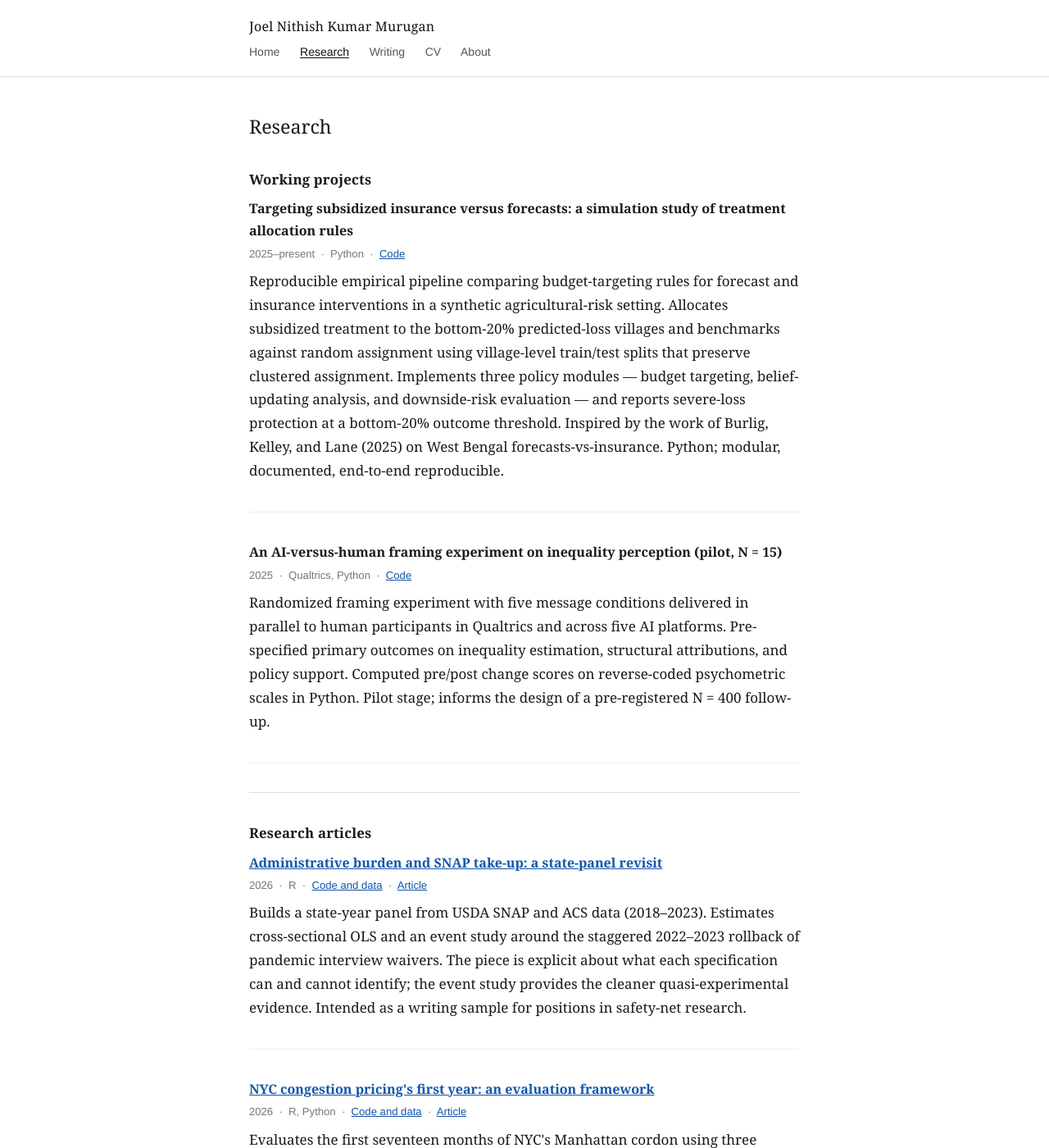
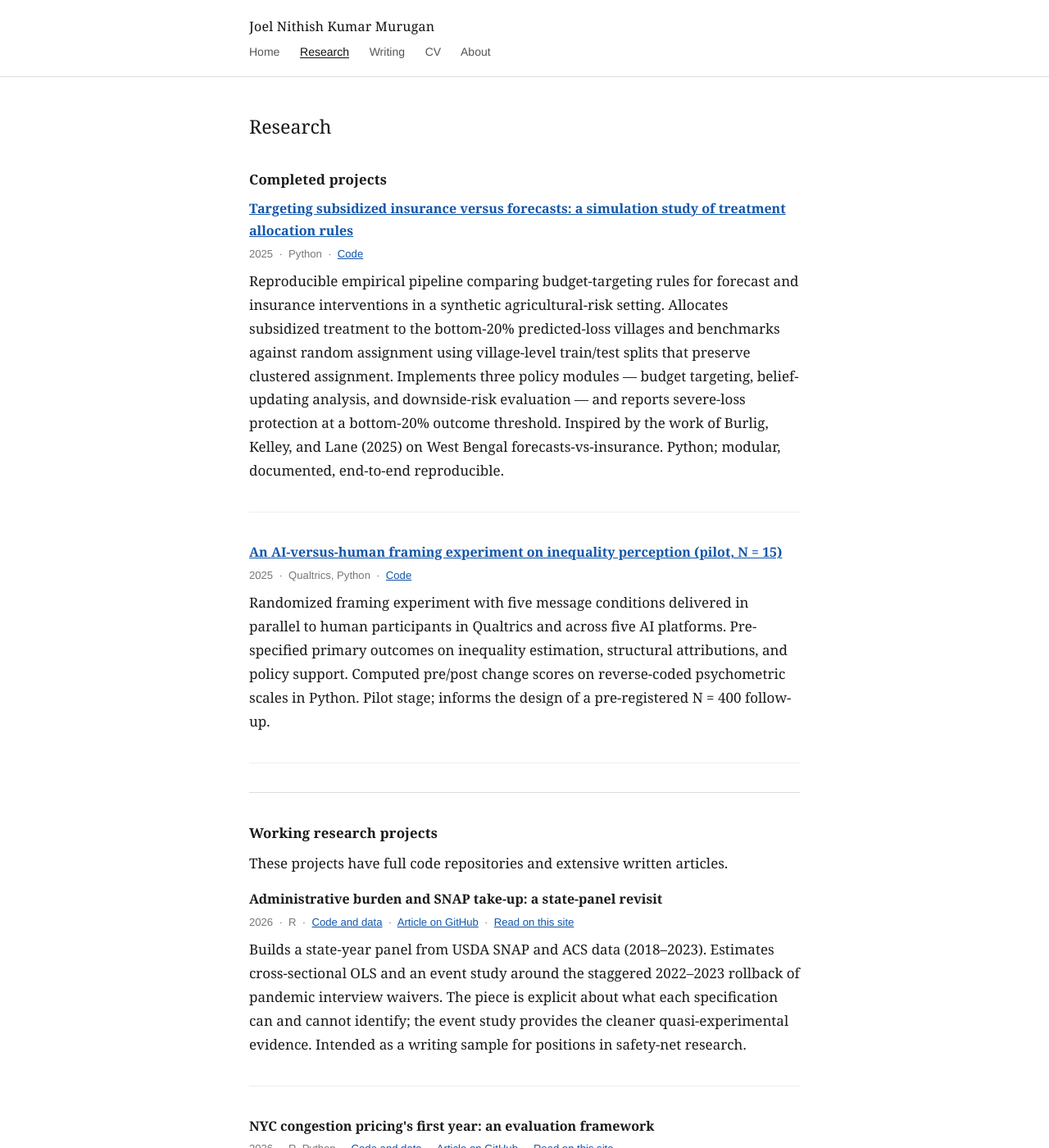
Before and after one commit to JoelNithishKumar/research, a Jekyll site: the page built from research.md, in a window 1280 px wide and 1400 px high. Shown: the whole window at 82% size. Built offline with Jekyll 4.4.1, drawn with Linux system fonts in a browser that asks for light colours; some of the changed text lies outside the part shown.

Commit message:
Update research.md

```diff
--- a/research.md
+++ b/research.md
@@ -3,12 +3,14 @@ layout: page
 title: Research
 ---
 
-## Working projects
+## Completed projects
 
 <div class="project">
-<p class="project-title">Targeting subsidized insurance versus forecasts: a simulation study of treatment allocation rules</p>
+<p class="project-title">
+  <a href="https://github.com/JoelNithishKumar/forecast-policy-learning" target="_blank" rel="noopener">Targeting subsidized insurance versus forecasts: a simulation study of treatment allocation rules</a>
+</p>
 <p class="project-meta">
-  2025–present &nbsp;·&nbsp; Python &nbsp;·&nbsp;
+  2025 &nbsp;·&nbsp; Python &nbsp;·&nbsp;
   <a href="https://github.com/JoelNithishKumar/forecast-policy-learning" target="_blank" rel="noopener">Code</a>
 </p>
 
@@ -16,7 +18,9 @@ Reproducible empirical pipeline comparing budget-targeting rules for forecast an
 </div>
 
 <div class="project">
-<p class="project-title">An AI-versus-human framing experiment on inequality perception (pilot, N = 15)</p>
+<p class="project-title">
+  <a href="https://github.com/JoelNithishKumar/inequality-ai-sensemaking/tree/main" target="_blank" rel="noopener">An AI-versus-human framing experiment on inequality perception (pilot, N = 15)</a>
+</p>
 <p class="project-meta">
   2025 &nbsp;·&nbsp; Qualtrics, Python &nbsp;·&nbsp;
   <a href="https://github.com/JoelNithishKumar/inequality-ai-sensemaking/tree/main" target="_blank" rel="noopener">Code</a>
@@ -27,31 +31,33 @@ Randomized framing experiment with five message conditions delivered in parallel
 
 ---
 
-## Research articles
+## Working research projects
+
+These projects have full code repositories and extensive written articles.
 
 <div class="project">
-<p class="project-title">
-  <a href="/writing/2026/06/10/snap-takeup-administrative-burden/">Administrative burden and SNAP take-up: a state-panel revisit</a>
-</p>
+<p class="project-title">Administrative burden and SNAP take-up: a state-panel revisit</p>
 <p class="project-meta">
   2026 &nbsp;·&nbsp; R &nbsp;·&nbsp;
   <a href="https://github.com/JoelNithishKumar/snap-takeup-revisit" target="_blank" rel="noopener">Code and data</a>
   &nbsp;·&nbsp;
-  <a href="https://github.com/JoelNithishKumar/snap-takeup-revisit/blob/main/writing/article.md" target="_blank" rel="noopener">Article</a>
+  <a href="https://github.com/JoelNithishKumar/snap-takeup-revisit/blob/main/writing/article.md" target="_blank" rel="noopener">Article on GitHub</a>
+  &nbsp;·&nbsp;
+  <a href="/research/writing/2026/06/10/snap-takeup-administrative-burden/">Read on this site</a>
 </p>
 
 Builds a state-year panel from USDA SNAP and ACS data (2018–2023). Estimates cross-sectional OLS and an event study around the staggered 2022–2023 rollback of pandemic interview waivers. The piece is explicit about what each specification can and cannot identify; the event study provides the cleaner quasi-experimental evidence. Intended as a writing sample for positions in safety-net research.
 </div>
 
 <div class="project">
-<p class="project-title">
-  <a href="/writing/2026/06/10/nyc-congestion-pricing-eval/">NYC congestion pricing's first year: an evaluation framework</a>
-</p>
+<p class="project-title">NYC congestion pricing's first year: an evaluation framework</p>
 <p class="project-meta">
   2026 &nbsp;·&nbsp; R, Python &nbsp;·&nbsp;
   <a href="https://github.com/JoelNithishKumar/nyc-congestion-pricing-eval" target="_blank" rel="noopener">Code and data</a>
   &nbsp;·&nbsp;
-  <a href="https://github.com/JoelNithishKumar/nyc-congestion-pricing-eval/blob/main/writing/article.md" target="_blank" rel="noopener">Article</a>
+  <a href="https://github.com/JoelNithishKumar/nyc-congestion-pricing-eval/blob/main/writing/article.md" target="_blank" rel="noopener">Article on GitHub</a>
+  &nbsp;·&nbsp;
+  <a href="/research/writing/2026/06/10/nyc-congestion-pricing-eval/">Read on this site</a>
 </p>
 
 Evaluates the first seventeen months of NYC's Manhattan cordon using three counterfactual strategies — before-after, synthetic control (augsynth, TomTom donor pool), and difference-in-differences against adjacent Port Authority crossings. The headline range is 8–15 percent traffic reduction depending on method and assumptions. The piece is honest about what each estimate requires and what public data cannot resolve. Intended as a writing sample for positions in transportation and congestion pricing.
```
